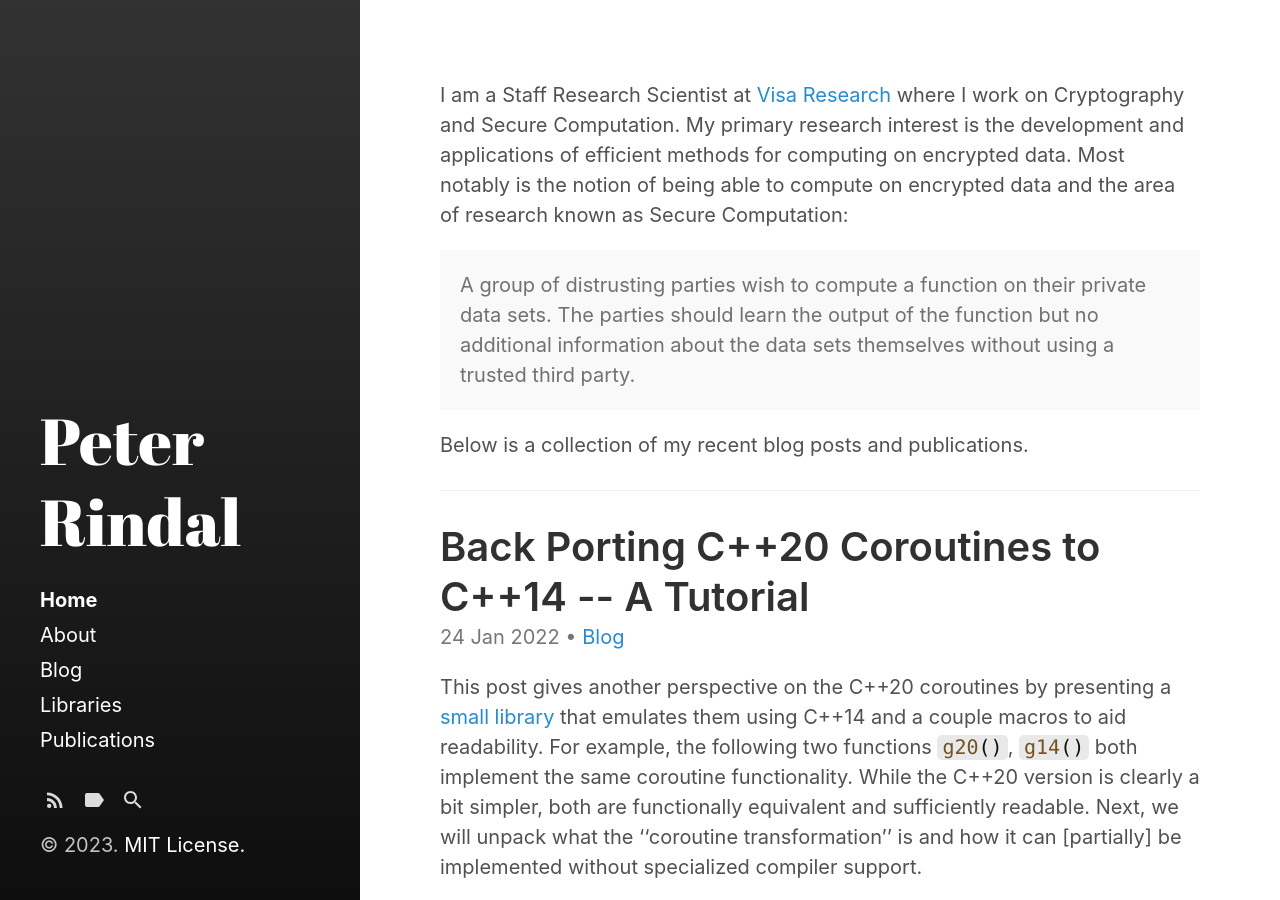
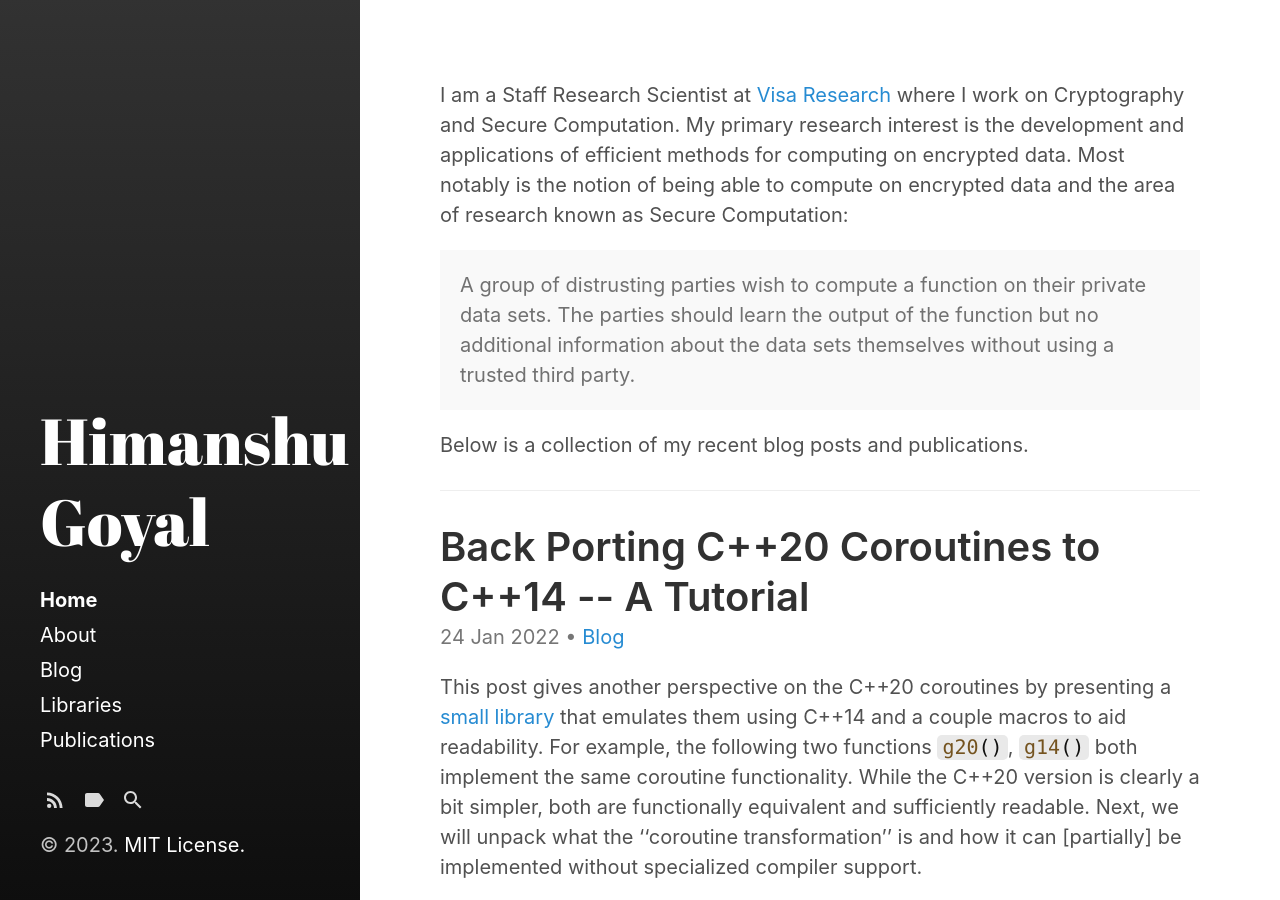
Before and after one commit to move47/goyal_himanshu.github.io, a Jekyll site: the page built from index.html, in a window 1280 px wide and 900 px high. Built offline with Jekyll 4.4.1, drawn with Linux system fonts in a browser that asks for light colours; the list of posts is cut into pages by our own code.

Commit message:
initial commit after fork

```diff
--- a/_config.yml
+++ b/_config.yml
@@ -3,10 +3,10 @@
 highlighter:      rouge
 
 # Setup
-title:            Peter Rindal
-tagline:          'Cryptographer'
+title:            Himanshu Goyal
+tagline:          'Research Development Software Engineer'
 description:      ''
-url:              'https://ladnir.github.io'
+url:              'https://move47.github.io'
 baseurl:          ''
                   # the optional subpath of your site, e.g. "/blog"
                   # NB: This applies to all pages in your Jekyll site.
@@ -38,4 +38,4 @@
 disqus:
     # Leave shortname blank to disable comments site-wide.
     # Disable comments for any post by adding `comments: false` to that post's YAML Front Matter.
-    shortname: peter_rindal_shortname
+    shortname: himanshu_goyal_shortname
```
